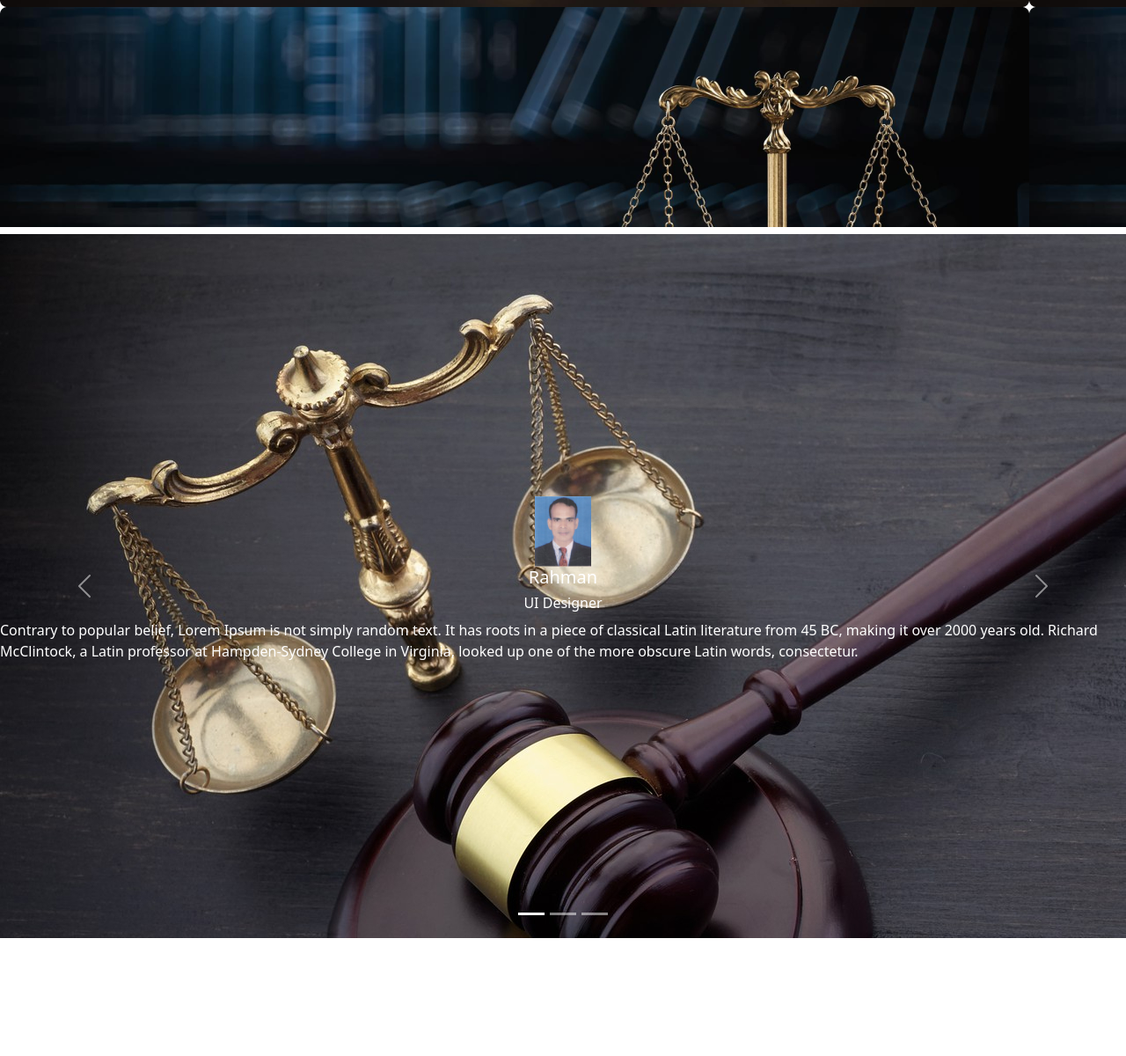
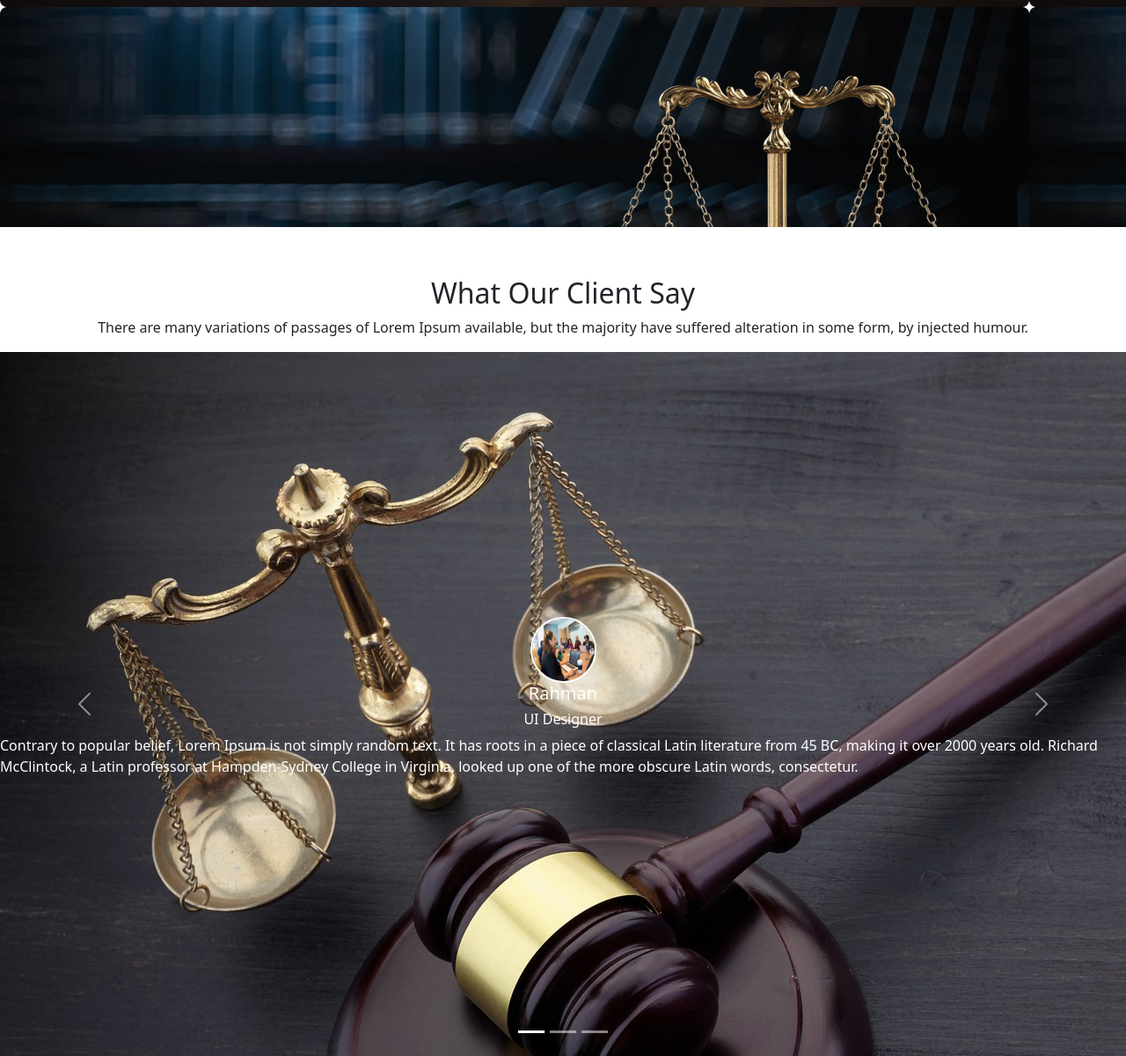
Before and after one commit to Assraful/assignment_3, a plain HTML site: page index.html in a window 1280 px wide. Shown: the part 590-1790 px from the top of the page at 88% size. Before the commit the page ends 1656 px from the top, so only its background shows below. Drawn offline with Linux system fonts and the light colour scheme.

Commit message:
carousel section finished

```diff
--- a/css/style.css
+++ b/css/style.css
@@ -32,16 +32,16 @@
 }
 
 .carousel-img-2 {
-    background-image: url("../images/banner.png");
+    background-image: url("../images/slider-3.jpg");
     height: 100vh;
 }
 
 .carousel-img-3 {
-    background-image: url("../images/slider-3.jpg");
+    background-image: url("../images/slider-1.jpg");
     height: 100vh;
 }
 
-.img {
+img {
     width: 75px;
     height: 75px;
     border: 2px solid #FFFFFF;
--- a/index.html
+++ b/index.html
@@ -52,8 +52,13 @@
 
 <main>
         <!-- carousel section started -->
-        <section>
-
+        <section class="mt-5">
+            <div class="d-flex justify-content-center">
+                <div class="text-center">
+                    <h2>What Our Client Say</h2>
+                    <p>There are many variations of passages of Lorem Ipsum available, but the majority have suffered alteration in some form, by injected humour.</p>
+                </div>
+            </div>
             <div id="carouselExampleIndicators" class="carousel slide">
                 <div class="carousel-indicators">
                     <button type="button" data-bs-target="#carouselExampleIndicators" data-bs-slide-to="0"
@@ -69,7 +74,7 @@
                         <div class="carousel-img-1 d-flex justify-content-center align-items-center">
                             <div>
                                 <div class="text-center">
-                                    <img src="images/enamul.png" alt="">
+                                    <img src="images/developer_1.png" alt="">
                                     <div>
                                         <h5 class="text-white">Rahman</h5>
                                         <h6 class="text-white">UI Designer</h6>
@@ -88,7 +93,7 @@
                         <div class="carousel-img-2 d-flex justify-content-center align-items-center">
                             <div>
                                 <div class="text-center">
-                                    <img src="images/enamul.png" alt="">
+                                    <img src="images/developer_2.png" alt="">
                                     <div>
                                         <h5 class="text-white">Rahim</h5>
                                         <h6 class="text-white">UX Designer</h6>
@@ -106,7 +111,7 @@
                         <div class="carousel-img-3 d-flex justify-content-center align-items-center">
                             <div>
                                 <div class="text-center">
-                                    <img src="images/enamul.png" alt="">
+                                    <img src="images/developer_3.png" alt="">
                                     <div>
                                         <h5 class="text-white">Muhammad</h5>
                                         <h6 class="text-white">Web Designer</h6>
```
Also changed, not shown: images/developer_1.png (added), images/developer_2.png (added), images/developer_3.png (added).
